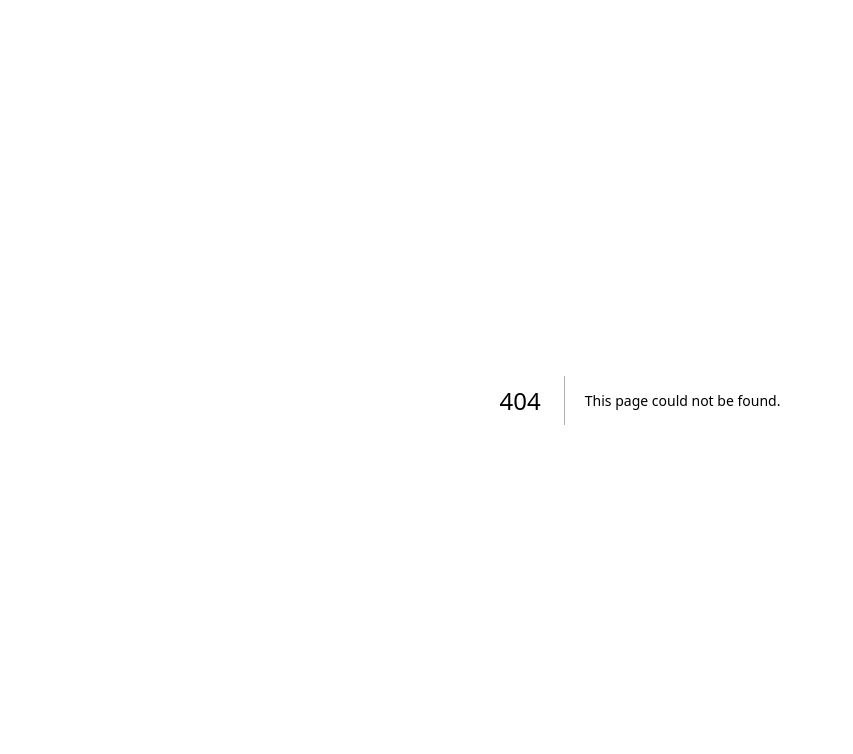
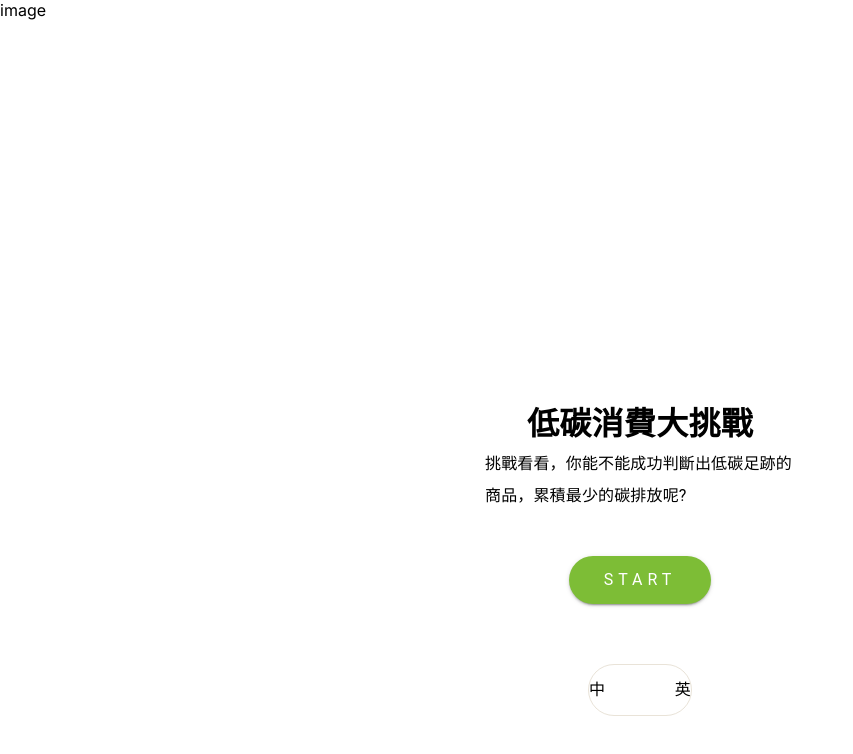
Before and after one commit to SpiritIncubator/first-bank-csr-2023-client, a Next.js app: page /main in a window 1280 px wide. Before the commit this address had no page. Shown: the top 754 px of the page, without its empty margins (0-853 px from the left). Built offline with nearby package versions, Linux system fonts and the light colour scheme.

Commit message:
feat: button component and i18n btn

```diff
--- /dev/null
+++ b/src/app/_components/Button/Button.tsx
@@ -0,0 +1,32 @@
+'use client';
+
+import React from 'react';
+import MuiButton, { ButtonOwnProps } from '@mui/material/Button';
+import Typography from '@mui/material/Typography';
+import {styled} from '@mui/material/styles';
+
+const StyledButton = styled(MuiButton)`
+	padding: 12px 35px;
+	border-radius: 84px;
+  background: #7DBD36;
+  color: #fff;
+`;
+
+const StyledTypography = styled(Typography)`
+  letter-spacing: 5px;
+`;
+
+type ButtonProps = {
+	text: string;
+	properties?: ButtonOwnProps;
+};
+
+const Button = ({ text, properties }: ButtonProps) => {
+	return (
+		<StyledButton variant='contained' {...properties}>
+			<StyledTypography >{text}</StyledTypography>
+		</StyledButton>
+	);
+};
+
+export default Button;
--- a/src/app/globals.css
+++ b/src/app/globals.css
@@ -6,7 +6,9 @@
 
 html,
 body {
-  max-width: 100vw;
+  /* max-width: 100vw; */
+  height: 100vh;
+  width: 100vw;
   overflow-x: hidden;
   margin:0;
 }
--- /dev/null
+++ b/src/app/main/components/ToggleButton.tsx
@@ -0,0 +1,33 @@
+'use client';
+
+import React, { useState } from 'react';
+import { Box, Typography } from '@mui/material';
+import type { TypographyProps } from '@mui/material';
+import { styled } from '@mui/material/styles';
+
+const StyledTypography = styled(Typography)<TypographyProps>`
+  display: inline-block;
+  /* width: 36px;
+  height: 36px; */
+`;
+
+const ToggleButton = () => {
+
+
+	return (
+		<Box
+			width={104}
+			height={52}
+			border="1px solid #E9E3D8"
+			borderRadius={70}
+			display="flex"
+      justifyContent="space-between"
+      alignItems="center"
+    >
+			<StyledTypography component="span">中</StyledTypography>
+			<StyledTypography component="span">英</StyledTypography>
+		</Box>
+	);
+};
+
+export default ToggleButton;
--- /dev/null
+++ b/src/app/main/page.tsx
@@ -0,0 +1,34 @@
+import React from 'react';
+import { Box, Typography } from '@mui/material';
+
+import StyleButton from '@/app/_components/Button/Button';
+import ToggleButton from './components/ToggleButton';
+
+const MainPage = () => {
+	return (
+		<Box
+			width="100%"
+			height="100%"
+			display="flex"
+			flexDirection="column"
+			justifyContent="50%"
+			alignItems="50%">
+			<Box flex={1}>image</Box>
+			<Box flex={1} display="flex" justifyContent="center">
+				<Box width="310px" display="flex" flexDirection="column" alignItems="center">
+					<Typography fontSize={32} fontWeight={900}>低碳消費大挑戰</Typography>
+					{/* TODO will put image in here */}
+					<Typography lineHeight={2} fontSize={16}>挑戰看看，你能不能成功判斷出低碳足跡的商品，累積最少的碳排放呢?</Typography>
+					<Box mt={5.5}>
+						<StyleButton text="start" />
+          </Box>
+          <Box mt={7.5}>
+          <ToggleButton />
+          </Box>
+				</Box>
+			</Box>
+		</Box>
+	);
+};
+
+export default MainPage;
```
Also changed, not shown: src/app/contexts/Provider.tsx (added, +16 -0 lines), .prettierrc.js (added).
